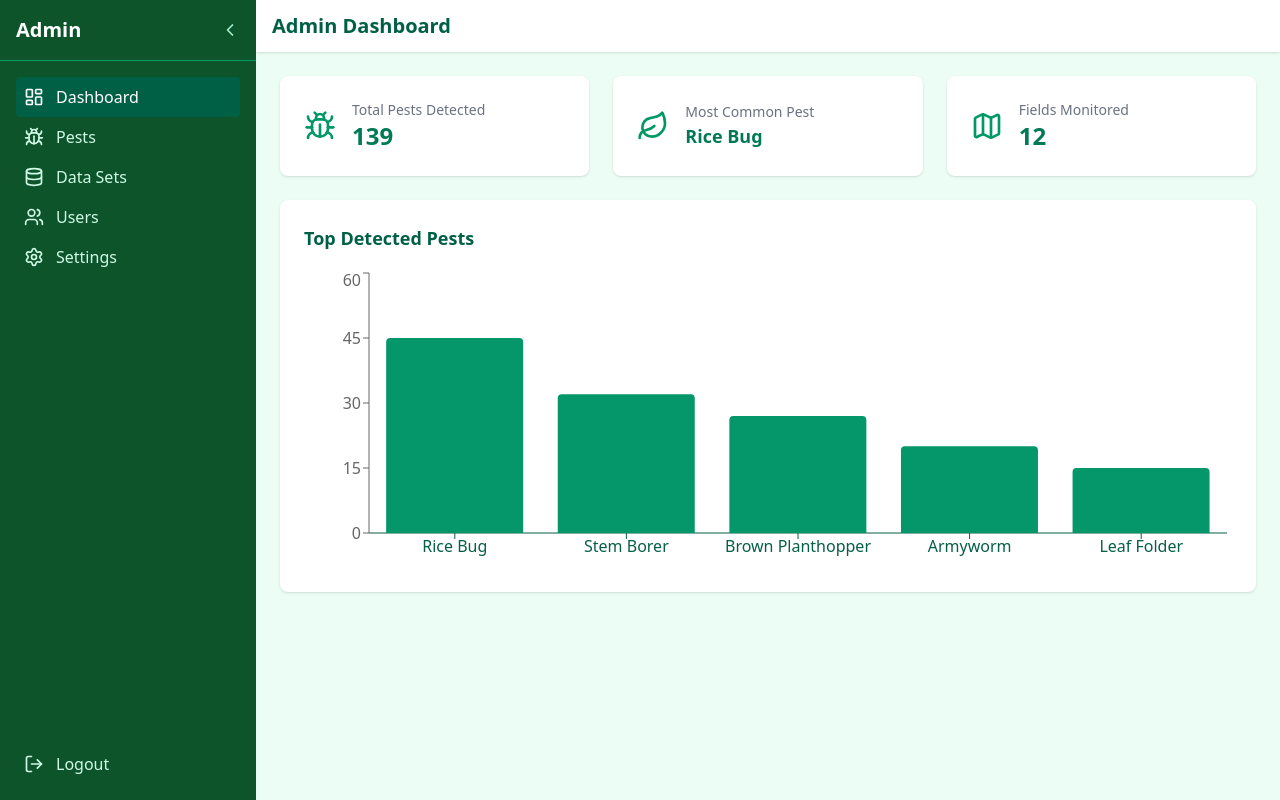
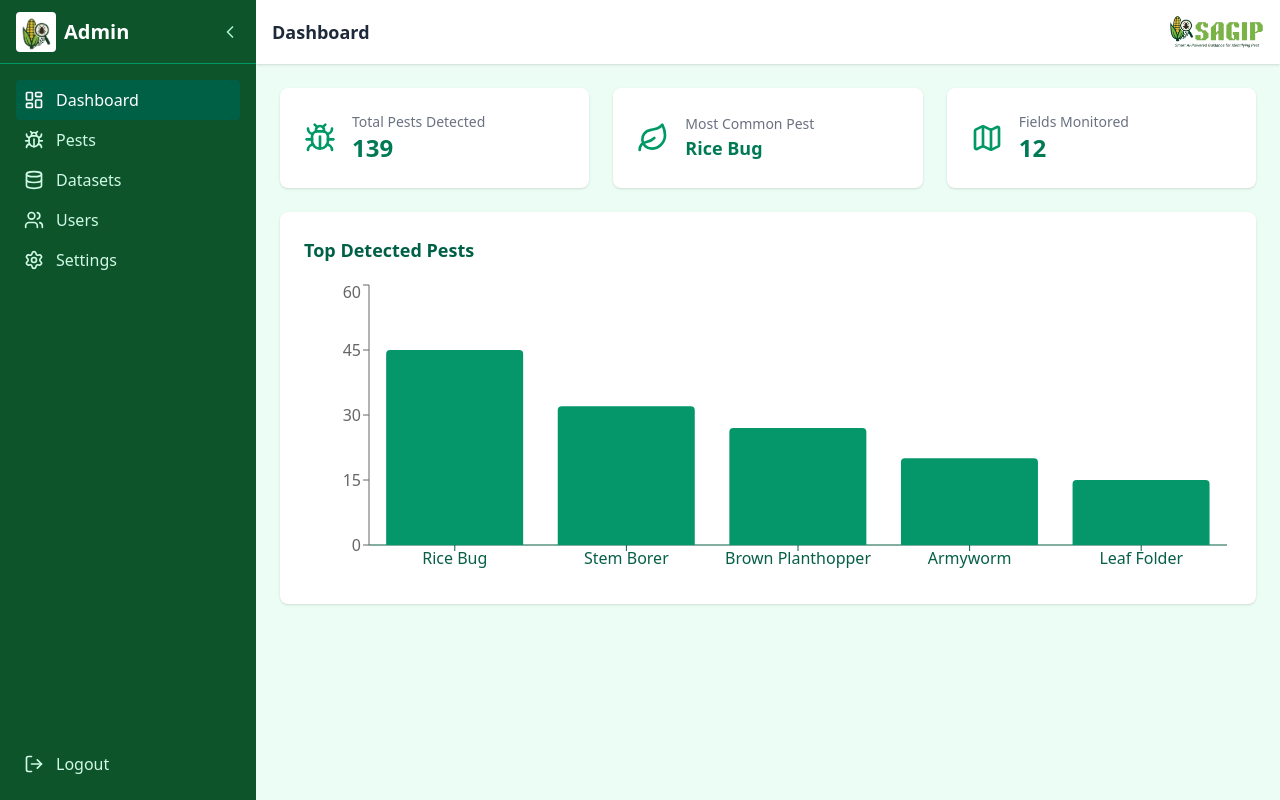
Before and after one commit to KimTerrence/SAGIP---React---Express, a React (Vite) app in the folder client/: page /admin in a window 1280 px wide. Built offline with nearby package versions, Linux system fonts and the light colour scheme; sample sign-in values are in the browser's storage.

Commit message:
accept dynamic header

```diff
--- a/client/src/pages/admin/AdminLayout.tsx
+++ b/client/src/pages/admin/AdminLayout.tsx
@@ -2,20 +2,25 @@ import { useState } from "react";
 import { Outlet, Link, useLocation, useNavigate } from "react-router-dom";
 import {
   Menu, X, Users, Settings, LayoutDashboard,
-  ChevronLeft, ChevronRight, LogOut, Bug,
-  Database
+  ChevronLeft, ChevronRight, LogOut, Bug, Database,
+  LayoutGrid, List,
 } from "lucide-react";
+import PestHeader from "../../components/PestHeader";
 
 export default function AdminLayout() {
   const [sidebarOpen, setSidebarOpen] = useState(false);   // for mobile
   const [sidebarMin, setSidebarMin] = useState(false);     // for desktop collapse
   const location = useLocation();
   const navigate = useNavigate();
+  const [search, setSearch] = useState("");
+  const [filter, setFilter] = useState("All");
+  const [view, setView] = useState<"card" | "list">("card");
 
 
 
   // Logout
   const handleLogout = () => {
+    alert("do you want to logout?");
     localStorage.removeItem("authToken");
     navigate("/");
   };
@@ -32,14 +37,15 @@ export default function AdminLayout() {
 
       {/* Sidebar */}
       <aside
-        className={`fixed z-30 inset-y-0 left-0 bg-green-900 text-white transform transition-all duration-300 ease-in-out
+        className={`fixed z-30 inset-y-0 left-0 bg-green-900 text-white transform transition-all duration-200 ease-in-out
           ${sidebarOpen ? "translate-x-0" : "-translate-x-full"}
           ${sidebarMin ? "w-20" : "w-64"}
           lg:translate-x-0 flex flex-col`}
       >
         {/* Header */}
-        <div className="flex items-center justify-between p-4 border-b border-emerald-600">
-          {!sidebarMin && <h2 className="text-xl font-bold">Admin</h2>}
+        <div className="flex items-center justify-between p-4 border-b border-emerald-600 h-16">
+
+          {!sidebarMin && <div className="flex items-center gap-2"> <img src="/icon.png" className="h-10 rounded"  /><h1 className="text-xl font-bold">Admin</h1></div>}
           <button
             className="hidden lg:block text-emerald-200 hover:text-white"
             onClick={() => setSidebarMin(!sidebarMin)}
@@ -58,7 +64,7 @@ export default function AdminLayout() {
         <nav className="flex-1 flex flex-col p-4">
           <NavItem to="/admin" label="Dashboard" icon={<LayoutDashboard size={20} />} active={location.pathname === "/admin"} sidebarMin={sidebarMin} />
           <NavItem to="/admin/pest" label="Pests" icon={<Bug size={20} />} active={location.pathname === "/admin/pest"} sidebarMin={sidebarMin} />
-          <NavItem to="/admin/data" label="Data Sets" icon={<Database size={20} />} active={location.pathname === "/admin/data"} sidebarMin={sidebarMin} />
+          <NavItem to="/admin/data" label="Datasets" icon={<Database size={20} />} active={location.pathname === "/admin/data"} sidebarMin={sidebarMin} />
           <NavItem to="/admin/users" label="Users" icon={<Users size={20} />} active={location.pathname === "/admin/users"} sidebarMin={sidebarMin} />
           <NavItem to="/admin/settings" label="Settings" icon={<Settings size={20} />} active={location.pathname === "/admin/settings"} sidebarMin={sidebarMin} />
 
@@ -76,19 +82,48 @@ export default function AdminLayout() {
       {/* Main content */}
       <div className="flex-1 flex flex-col">
         {/* Top bar */}
-        <header className={`flex items-center justify-between bg-white shadow px-4 py-3 ${sidebarMin ? "lg:ml-20" : "lg:ml-64"}`}>
-          <button
-            className="lg:hidden"
-            onClick={() => setSidebarOpen(true)}
-          >
-            <Menu size={24} />
-          </button>
-          <h1 className="text-xl font-semibold text-emerald-800">Admin Dashboard</h1>
-        </header>
+       <header
+  className={`sticky top-0 z-10 flex items-center justify-between bg-white shadow px-4 py-3 ${
+    sidebarMin ? "lg:ml-20" : "lg:ml-64"
+  }`}
+>
+  <button className="lg:hidden" onClick={() => setSidebarOpen(true)}>
+    <Menu size={24} />
+  </button>
+
+  {/* Dynamic Header Content */}
+  <div className="flex-1 flex items-center justify-between gap-4">
+    {location.pathname === "/admin/pest" ? (
+      <PestHeader
+        search={search}
+        setSearch={setSearch}
+        filter={filter}
+        setFilter={setFilter}
+        view={view}
+        setView={setView}
+    />
+    ) : (
+      <h1 className="text-lg font-semibold text-gray-800">
+        {location.pathname === "/admin"
+          ? "Dashboard"
+          : location.pathname === "/admin/data"
+          ? "Datasets"
+          : location.pathname === "/admin/users"
+          ? "User Management"
+          : location.pathname === "/admin/settings"
+          ? "Settings"
+          : "Admin Panel"}
+      </h1>
+    )}
+  </div>
+
+  {/* Logo */}
+  <img src="/logo.png" className="h-10 ml-4 hidden sm:flex" />
+</header>
 
         {/* Page content */}
         <main className={`flex-1 p-6 transition-all duration-300 ${sidebarMin ? "lg:ml-20" : "lg:ml-64"}`}>
-          <Outlet />
+         <Outlet context={{ search, filter, view }} />
         </main>
       </div>
     </div>
```
